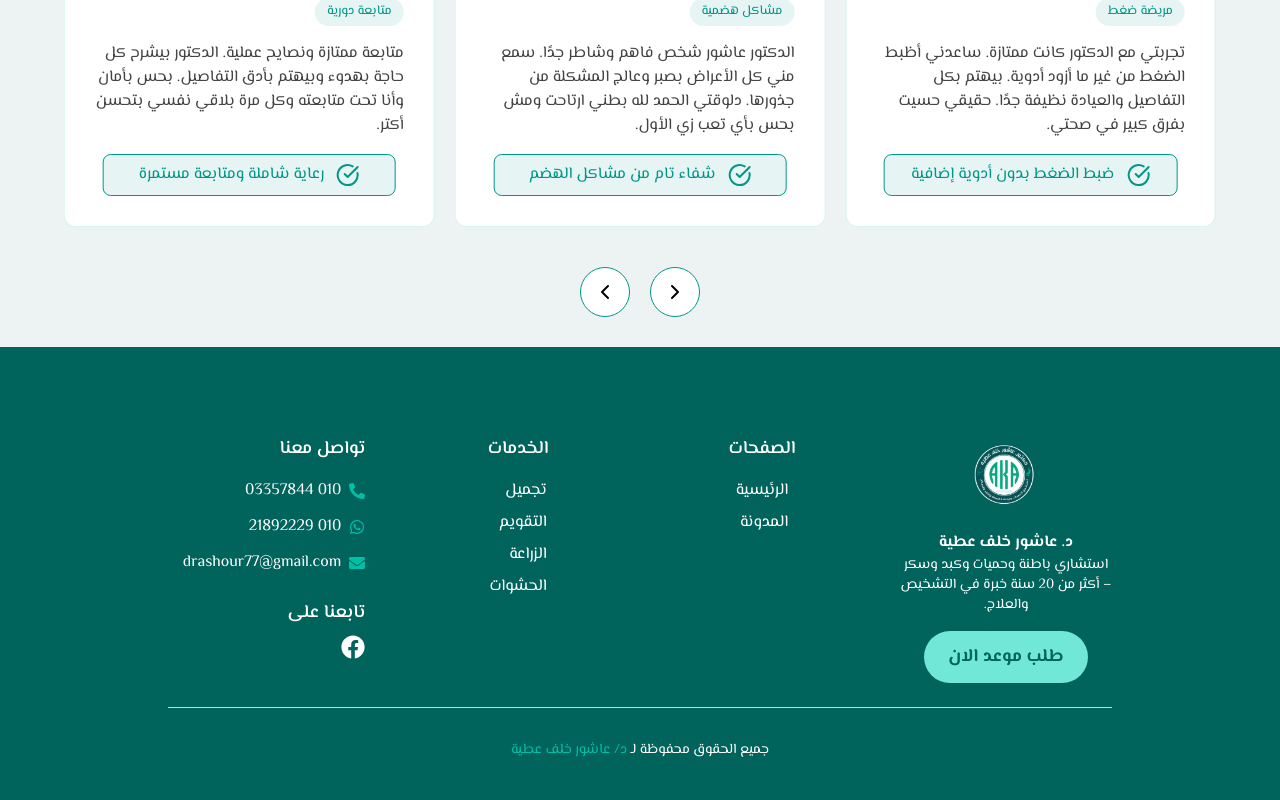
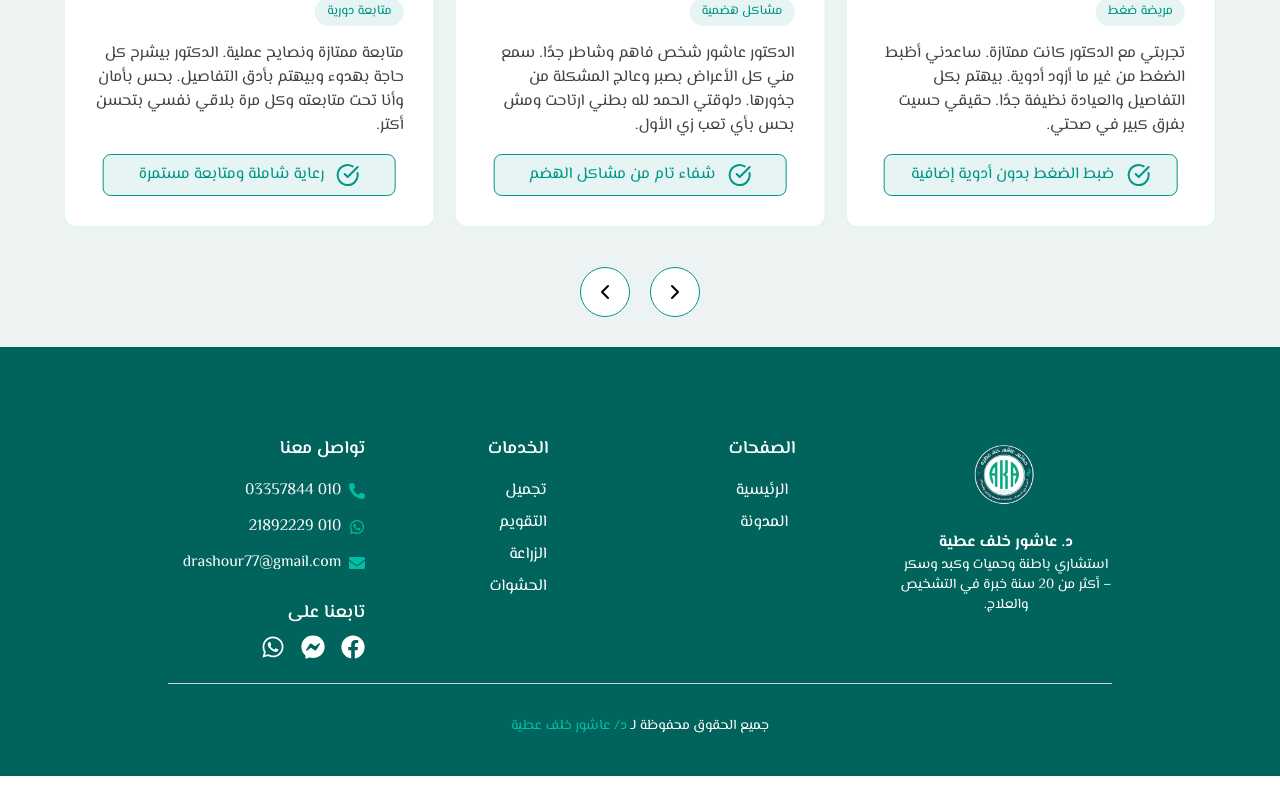
Before and after one commit to eslamshaban060/dr-ashor, a Next.js app: page / in a window 1280 px wide. Shown: the part 3798-4598 px from the top of the page. After the commit the page ends 4574 px from the top, so only its background shows below. Built offline with nearby package versions, Linux system fonts and the light colour scheme; a web font is replaced by a local one.

Commit message:
The last modification to the footer has been implemented.

```diff
--- a/src/components/footer.tsx
+++ b/src/components/footer.tsx
@@ -2,7 +2,7 @@ import React from "react";
 import Image from "next/image";
 import Logoimage from "../../public/asets/drlogo.jpg";
 import Link from "next/link";
-import { FaPhoneAlt, FaWhatsapp, FaEnvelope, FaFacebook } from "react-icons/fa";
+import { FaPhoneAlt, FaWhatsapp, FaEnvelope, FaFacebook ,FaFacebookMessenger} from "react-icons/fa";
 
 export default function Footer() {
   return (
@@ -19,14 +19,7 @@ export default function Footer() {
               والعلاج.{" "}
             </p>
           </div>
-          <div className="flex justify-center mt-4">
-            <Link
-              href="#"
-              className="bg-[#70e7d7] text-[#00635c] px-6 py-3 rounded-full font-bold text-lg hover:bg-[#fff] transition-colors duration-300"
-            >
-              طلب موعد الان
-            </Link>
-          </div>
+
         </div>
 
         <div className="flex flex-col items-center order-2 lg:order-3">
@@ -136,6 +129,20 @@ export default function Footer() {
             >
               <FaFacebook />
             </Link>
+            <Link
+        href="https://m.me/username"
+        target="_blank"
+        className="text-white hover:text-[#00bfa5] transition-colors duration-200 text-2xl"
+      >
+        <FaFacebookMessenger />
+      </Link>
+       <Link
+        href="https://wa.me/201234567890"
+        target="_blank"
+        className="text-white hover:text-[#00bfa5] transition-colors duration-200 text-2xl"
+      >
+        <FaWhatsapp />
+      </Link>
           </div>
         </div>
       </div>
```
